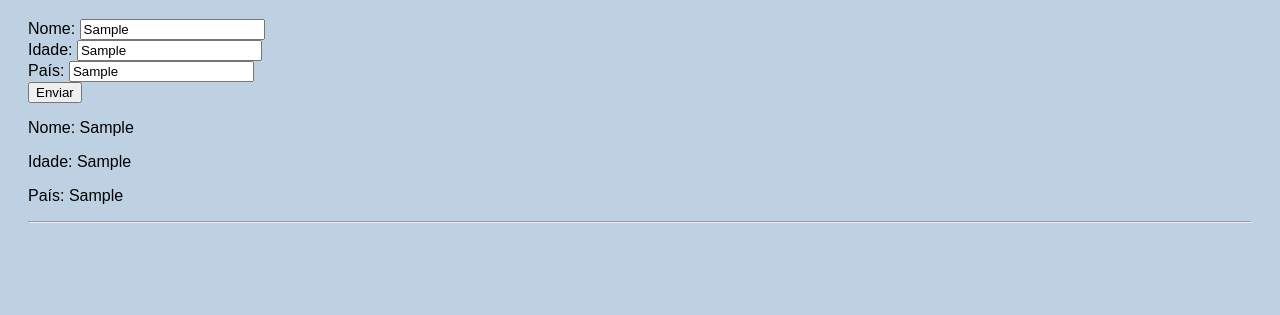
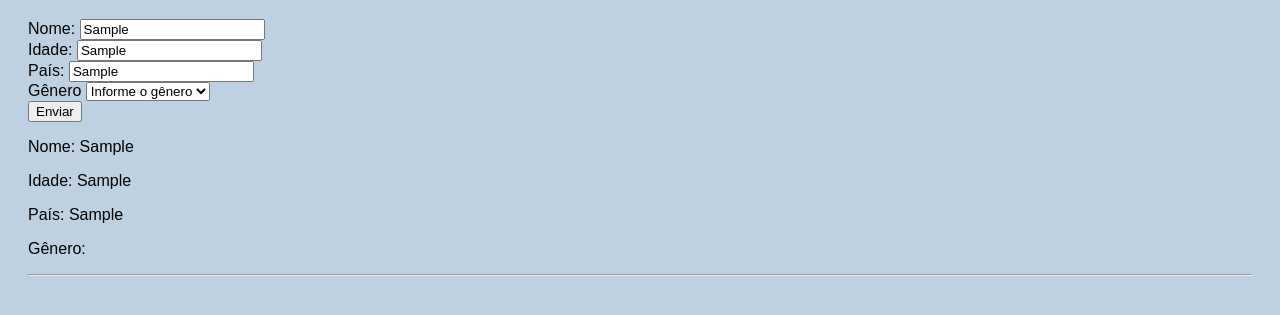
Before and after one commit to MarianaPontes1/cadastro, a plain HTML site: page index.html in a window 1280 px wide. Both pictures are taken after typing "Sample", "Sample", "Sample" into the empty fields and a click on the button "Enviar". Shown: the part 89-404 px from the top of the page. Drawn offline with Linux system fonts and the light colour scheme.

Commit message:
Add files via upload

```diff
--- a/index.html
+++ b/index.html
@@ -19,16 +19,22 @@
         <label>Idade:</label>
         <input type="text" id="idade" placeholder="Insira a idade">
 
-    </form>
+    </form id="torm">
 
     <label>País:</label>
     <input type="text" id="pais" placeholder="Insira o país">
 
-    <form id="torm">
-
+    <form id ='borm'>
+<label>Gênero</label>
+<select class="genero">
+    <option value="">Informe o gênero</option>
+    <option value="masculino">Masculino</option>
+    <option value="feminino">Feminino</option>
+    <option value="outro">Outro</option>
+</select>
     </form>
     <button type="submit">Enviar</button>
-</div>
+
 <div class="lista">
 
 </div>
--- a/index.js
+++ b/index.js
@@ -6,12 +6,14 @@ form.addEventListener('submit', (e) => {
     let nome = document.querySelector('#nome')
     let idade = document.querySelector('#idade')
     let pais = document.querySelector('#pais')
+    let genero = document.querySelector('.genero')
     let lista = document.querySelector('.lista')
 
     let dados = {
         nome: nome.value,
         idade: idade.value,
-        pais: pais.value
+        pais: pais.value,
+        genero: genero.value
     }
     arr.push(dados)
 
@@ -22,6 +24,7 @@ form.addEventListener('submit', (e) => {
         <p> Nome: ${element.nome} </p>
         <p> Idade: ${element.idade} </p>
         <p> País: ${element.pais} </p>
+        <p> Gênero: ${element.genero} </p>
         <hr>
     `
     });
```
